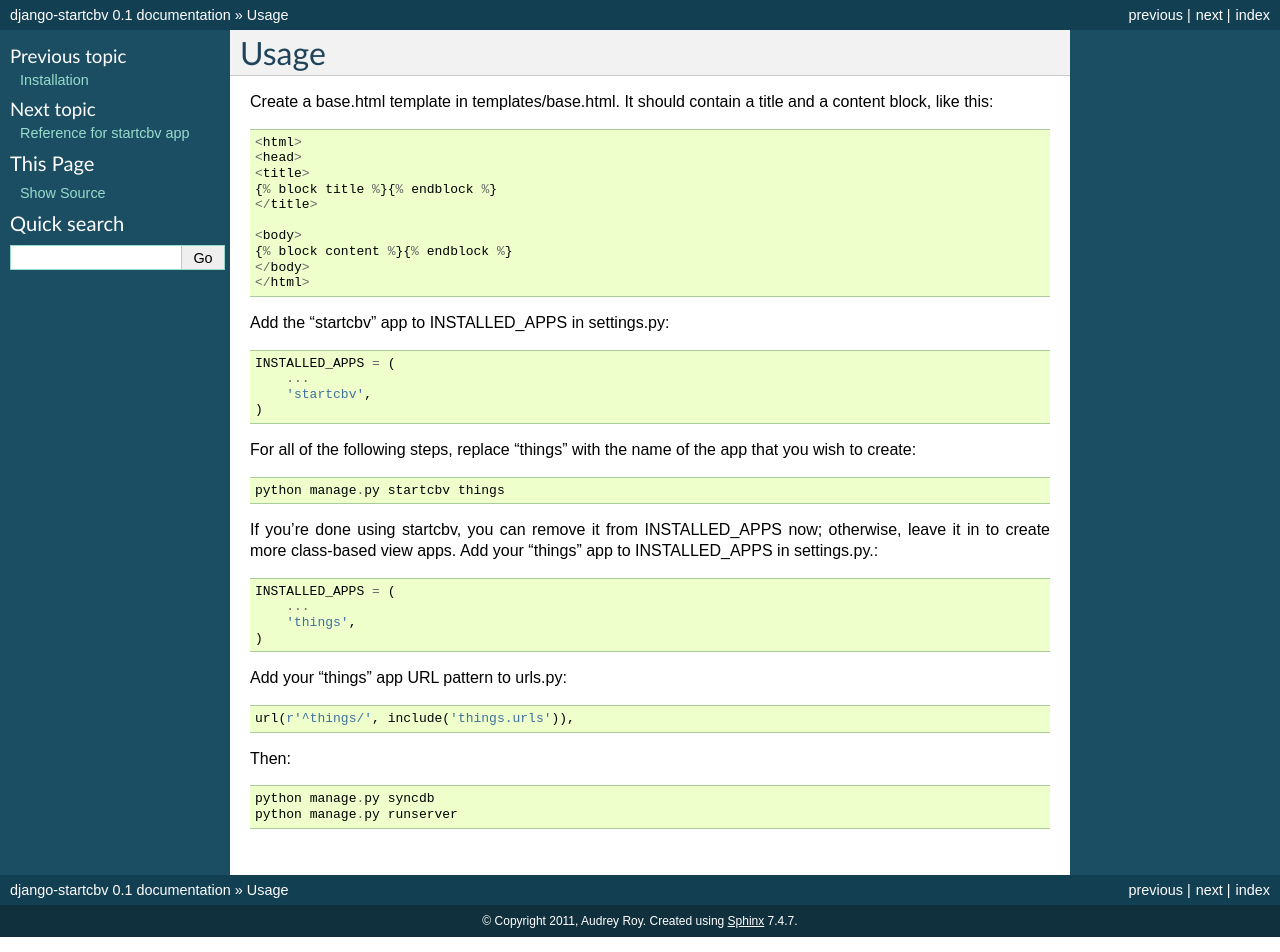
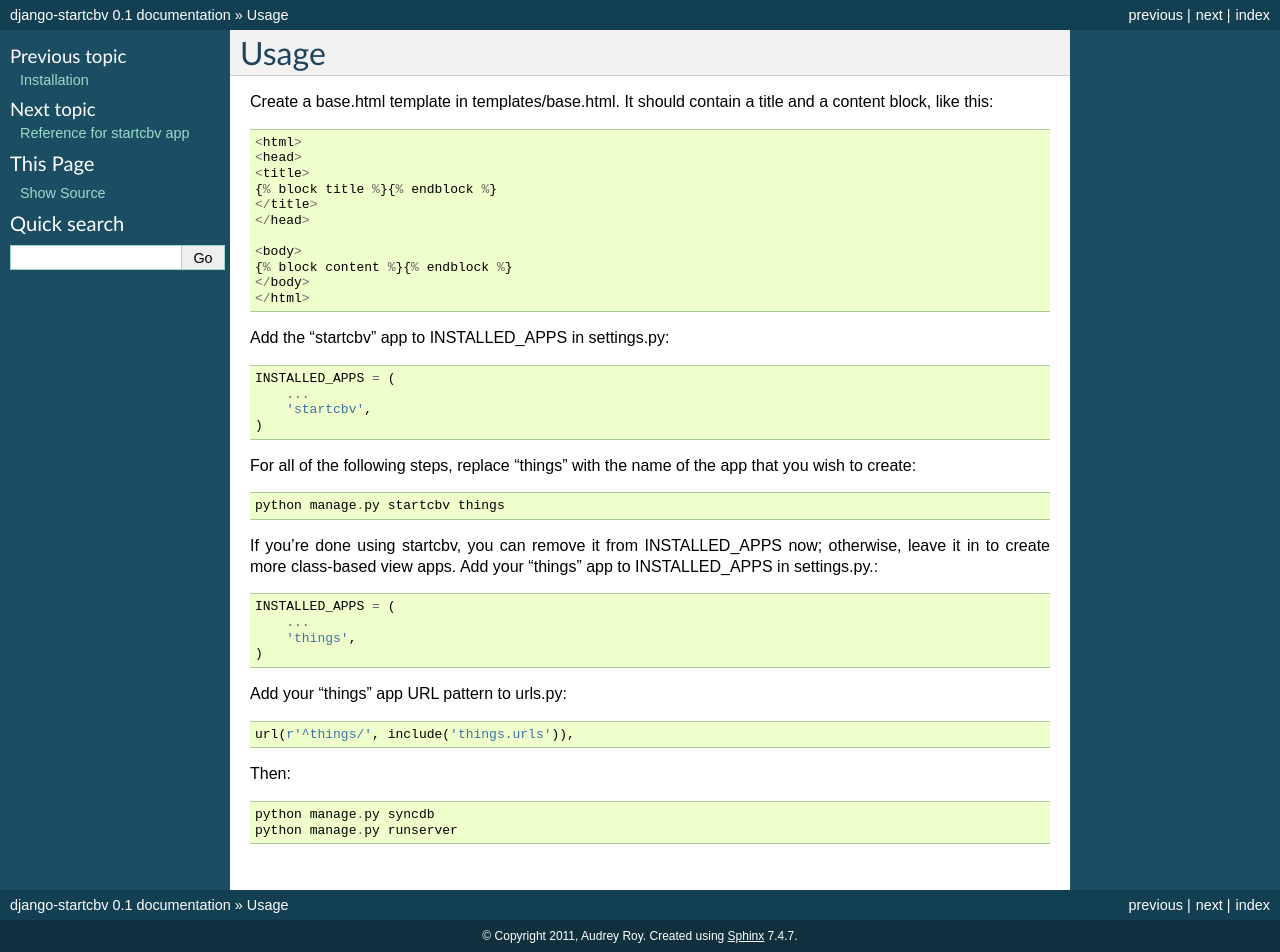
Before and after one commit to audreyfeldroy/django-startcbv, a Sphinx documentation site: the page built from docs/usage.rst, in a window 1280 px wide. Built offline with Sphinx 7.4.7, drawn with Linux system fonts in a browser that asks for light colours.

Commit message:
Fixed bug in template example.

```diff
--- a/docs/usage.rst
+++ b/docs/usage.rst
@@ -9,6 +9,7 @@ Create a base.html template in templates/base.html.  It should contain a title a
     <title>
     {% block title %}{% endblock %}
     </title>
+    </head>
 
     <body>
     {% block content %}{% endblock %}
```
